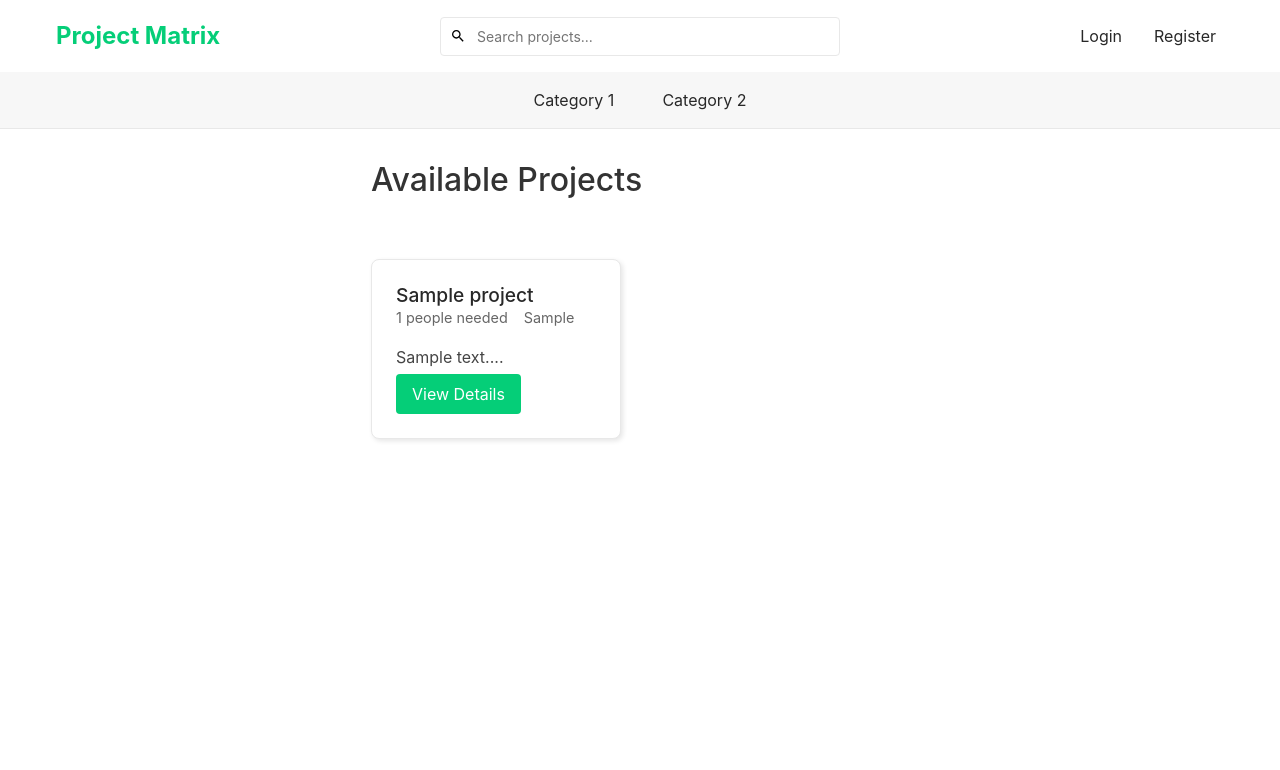
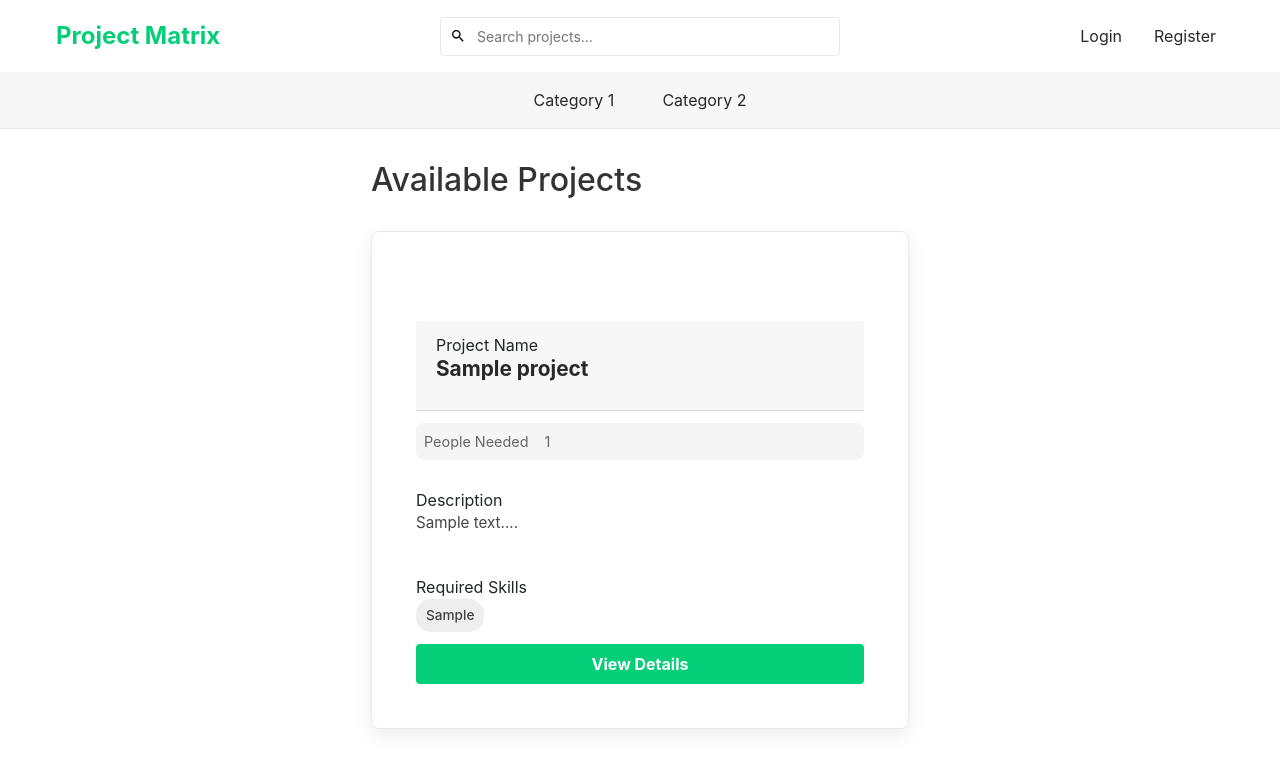
Before and after one commit to Archamat/Project-Matrix, a Flask app: page / in a window 1280 px wide. Shown: the top 770 px of the page. Run offline with Flask 3, Linux system fonts and the light colour scheme; tables that the repository leaves empty hold one stand-in row (values such as "Sample post"); some libraries are stand-ins or nearby versions.

Commit message:
refactor: improved project cards on dashboard

```diff
--- a/app/static/style.css
+++ b/app/static/style.css
@@ -3,8 +3,12 @@
 /**** Navbar ****/
 
 .navbar {
-    background-color: #333; /* Primary color */
-    overflow: hidden;
+    background: white;
+    border-bottom: 1px solid var(--gray-200);
+    padding: 16px 24px;
+    display: flex;
+    justify-content: space-between;
+    align-items: center;
 }
 
 .navbar .navbar-right .nav-link {
@@ -173,57 +177,178 @@
 
 /**** Projects Screen ****/
 
-
-/* Content area styles */
-.content-area {
-    flex: 1;
+/* Color Variables */
+:root {
+  --primary: #2563eb;
+  --primary-dark: #1d4ed8;
+  --secondary: #3b82f6;
+  --success: #10b981;
+  --warning: #f59e0b;
+  --danger: #ef4444;
+  --gray-50: #f9fafb;
+  --gray-100: #f3f4f6;
+  --gray-200: #e5e7eb;
+  --gray-700: #374151;
+  --gray-800: #1f2937;
 }
 
-.content-section {
-    background: white;
-    padding: 1.5rem;
-    border-radius: 8px;
-    margin-bottom: 2rem;
-    box-shadow: 0 2px 4px rgba(0,0,0,0.1);
+/* Color System - Single Definition */
+:root {
+    /* Primary Colors */
+    --primary-50: #e6f6ff;
+    --primary-100: #b3e5fc;
+    --primary-500: #2196f3;
+    --primary-600: #1e88e5;
+    --primary-700: #1976d2;
+
+    /* Project Category Colors */
+    --web-gradient: linear-gradient(135deg, #3949ab, #1e88e5);
+    --mobile-gradient: linear-gradient(135deg, #43a047, #00acc1);
+    --ai-gradient: linear-gradient(135deg, #8e24aa, #5e35b1);
+    --data-gradient: linear-gradient(135deg, #00897b, #00acc1);
+
+    /* Remove duplicate neutrals and semantics */
+    --gray-50: #fafafa;
+    --gray-100: #f5f5f5;
+    --gray-200: #eeeeee;
+    --gray-300: #e0e0e0;
+    --gray-700: #616161;
+    --gray-800: #424242;
+    --gray-900: #212121;
+    --success-500: #4caf50;
+    --warning-500: #ff9800;
+    --error-500: #f44336;
 }
 
-
-.projects-grid {
+/* Project Cards Layout */
+.project-cards {
     display: grid;
-    grid-template-columns: repeat(auto-fill, minmax(250px, 1fr));
-    gap: 1.5rem;
-    margin-top: 1rem;
+    grid-template-columns: repeat(auto-fill, minmax(320px, 1fr));
+    gap: 24px;
+    padding: 32px;
+    background: var(--gray-50);
 }
 
-/**** Style for projects container ****/
-.projects-container {
+/* Project Card */
+.project-card {
+    background: white;
+    border-radius: 12px;
+    overflow: hidden;
+    box-shadow: 0 6px 20px rgba(0, 0, 0, 0.08);
+    transition: transform 0.2s ease-in-out, box-shadow 0.2s ease-in-out;
+    border: 1px solid var(--gray-200);
+    display: flex;
+    flex-direction: column;
+}
+
+.project-card:hover {
+    transform: translateY(-6px);
+    box-shadow: 0 10px 25px rgba(0, 0, 0, 0.15);
+}
+
+/* Category Banner */
+.category-band {
+    padding: 12px;
+    font-weight: bold;
+    letter-spacing: 0.5px;
+    text-transform: uppercase;
+    font-size: 0.85rem;
+    color: white;
+    text-align: center;
+}
+
+/* Dynamic Category Colors */
+.category-band.web { background: var(--web-gradient); }
+.category-band.ai { background: var(--ai-gradient); }
+.category-band.embedded { background: var(--embedded-gradient); }
+.category-band.mobile { background: var(--mobile-gradient); }
+.category-band.data { background: var(--data-gradient); }
+
+/* Card Content */
+.card-content {
     padding: 20px;
     display: flex;
     flex-direction: column;
-    gap: 20px;
+    gap: 12px;
 }
 
-.project-cards {
-    display: flex;
-    flex-wrap: wrap;
-    gap: 20px;
+/* Project Title */
+.project-title {
+    color: var(--gray-900);
+    font-size: 1.3rem;
+    font-weight: bold;
+    margin-bottom: 10px;
 }
 
-.project-card {
-    width: 250px;
-    padding: 15px;
-    border: 1px solid #ddd;
-    box-shadow: 2px 2px 5px rgba(0, 0, 0, 0.1);
+/* Meta Information */
+.project-meta {
+    display: flex;
+    align-items: center;
+    gap: 8px;
+    color: var(--gray-700);
+    font-size: 0.9rem;
+    background: var(--gray-100);
+    padding: 8px;
     border-radius: 8px;
 }
 
-.project-card h3 {
-    margin: 0;
-    font-size: 1.2em;
+.project-meta i {
+    color: var(--primary-600);
 }
 
-.project-card p {
-    margin: 5px 0;
+/* Description */
+.project-description {
+    color: var(--gray-700);
+    font-size: 0.95rem;
+    line-height: 1.5;
+    margin-bottom: 12px;
+}
+
+/* Skills Section */
+.skills-section {
+    margin-top: 12px;
+}
+
+.skills-list {
+    display: flex;
+    flex-wrap: wrap;
+    gap: 6px;
+}
+
+.skill-tag {
+    background: var(--gray-200);
+    color: var(--gray-800);
+    padding: 6px 10px;
+    border-radius: 15px;
+    font-size: 0.85rem;
+    font-weight: 500;
+}
+
+/* View Details Button */
+.project-link {
+    display: block;
+    text-align: center;
+    padding: 10px 16px;
+    background: var(--primary-600);
+    color: white;
+    font-weight: bold;
+    border-radius: 8px;
+    text-decoration: none;
+    margin-top: auto;
+    transition: background 0.2s ease-in-out;
+}
+
+.project-link:hover {
+    background: var(--primary-700);
+}
+
+/* Projects Grid */
+.projects-grid {
+    display: grid;
+    grid-template-columns: repeat(auto-fill, minmax(320px, 1fr));
+    gap: 24px;
+    padding: 32px;
+    background: var(--gray-50);
 }
 
 
@@ -255,14 +380,6 @@ h2 {
     padding: 20px;
 }
 
-.navbar {
-    display: flex;
-    justify-content: space-between;
-    align-items: center;
-    background-color: #333;
-    padding: 10px;
-}
-
 .navbar .navbar-brand img {
     height: 40px;
 }
@@ -276,27 +393,3 @@ h2 {
 .projects-section {
     margin-top: 20px;
 }
-
-.project-cards {
-    display: flex;
-    flex-wrap: wrap;
-    gap: 20px;
-}
-
-.project-card {
-    background-color: #fff;
-    padding: 15px;
-    border: 1px solid #ddd;
-    box-shadow: 2px 2px 5px rgba(0, 0, 0, 0.1);
-    border-radius: 8px;
-    width: 250px;
-}
-
-.project-card h3 {
-    margin: 0;
-    font-size: 1.2em;
-}
-
-.project-card p {
-    margin: 5px 0;
-}
--- a/app/templates/navbar.html
+++ b/app/templates/navbar.html
@@ -118,13 +118,9 @@
 </head>
 <body>
     <div class="nav-wrapper">
-        <!-- Top Row -->
         <div class="nav-top">
             <a href="/" class="logo">Project Matrix</a>
-
-            <!-- Search Bar -->
             {% include '_searchbar.html' %}
-
             <div class="nav-right">
                 {% if current_user.is_authenticated %}
                     <a href="{{ url_for('project.create_project') }}" class="create-project-btn">Create Project</a>
@@ -140,9 +136,7 @@
                     <a class="nav-link {% if current_page == 'auth.register' %}active{% endif %}" href="{{ url_for('auth.register') }}">Register</a>
                 {% endif %}
             </div>
-        </div>  <!-- Properly close nav-top -->
-
-        <!-- Bottom Row - Categories -->
+        </div>
         <div class="nav-bottom">
             <div class="categories">
                 <a class="nav-link {% if current_page == 'category1' %}active{% endif %}" href="./category1">Category 1</a>
@@ -150,3 +144,5 @@
             </div>
         </div>
     </div>
+</body>
+</html>
--- a/app/templates/project_card.html
+++ b/app/templates/project_card.html
@@ -1,11 +1,36 @@
 <div class="project-card">
-    <h3 class="project-title">{{ project.name }}</h3>
-    <div class="project-meta">
-        <span class="people-count">{{ project.people_count }} people needed</span>
-        <span class="sector">{{ project.sector }}</span>
+    <div class="category-band {{ project.sector.lower() }}">
+        {{ project.sector }}
     </div>
-    {% if project.description %}
-        <p class="project-description">{{ project.description[:100] }}...</p>
-    {% endif %}
-    <a href="{{ url_for('project.project_detail', project_id=project.id) }}" class="project-link">View Details</a>
+    <div class="card-content">
+        <div class="card-header">
+            <span class="section-label">Project Name</span>
+            <h3 class="project-title">{{ project.name }}</h3>
+        </div>
+
+        <div class="project-meta">
+            <span class="section-label">People Needed</span>
+            <span class="people-count">
+                <i class="fas fa-users"></i>
+                {{ project.people_count }}
+            </span>
+        </div>
+
+        {% if project.description %}
+        <div class="description-section">
+            <span class="section-label">Description</span>
+            <p class="project-description">{{ project.description[:150] }}...</p>
+        </div>
+        {% endif %}
+
+        <div class="skills-section">
+            <span class="section-label">Required Skills</span>
+            <div class="skills-list">
+                {% for skill in project.skills.split(',') %}
+                    <span class="skill-tag">{{ skill.strip() }}</span>
+                {% endfor %}
+            </div>
+        </div>
+        <a href="{{ url_for('project.project_detail', project_id=project.id) }}" class="project-link">View Details</a>
+    </div>
 </div>
```
